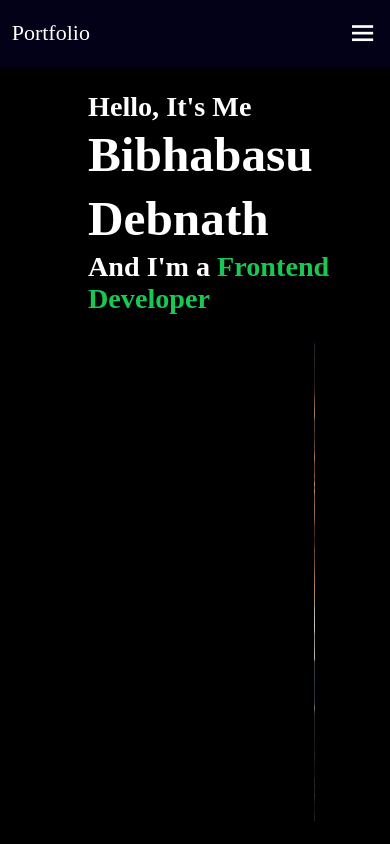
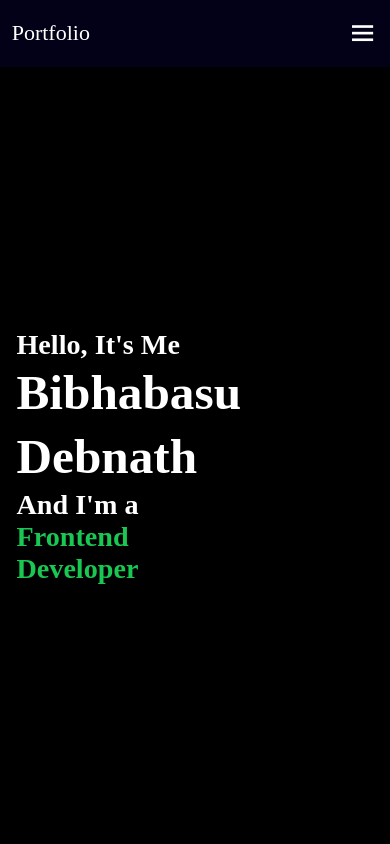
Before and after one commit to bibhabasuiitkgp/Portfolio, a plain HTML site: page index.html in a window 390 px wide. Shown: the top 844 px of the page. Drawn offline with nearby package versions, Linux system fonts and the light colour scheme.

Commit message:
Responsiveness done

```diff
--- a/styles.css
+++ b/styles.css
@@ -304,7 +304,7 @@ input[type=submit] {
     font-size: 2rem;
     margin: 3rem 0;
   }
-  .Home{
+  /* .Home{
     flex-direction: column;
-  }
+  } */
 }
```
